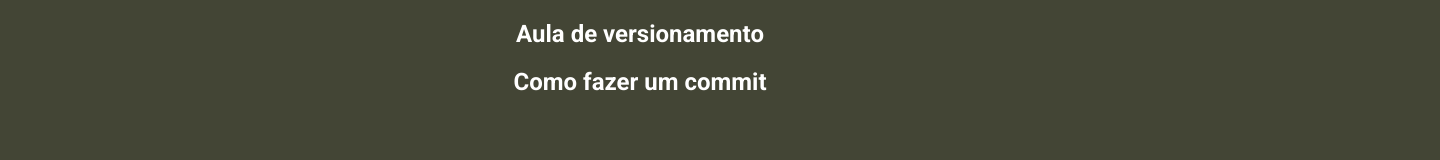
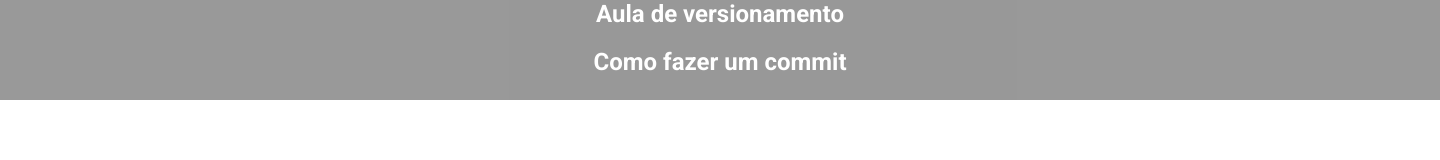
Before and after one commit to Mulannes/-Murillo, a plain HTML site: page index.html in a window 1280 px wide. Shown: the whole page, 1440 px wide, since content can reach past the window. Drawn offline with Linux system fonts and the light colour scheme.

Commit message:
atualizacao2

```diff
--- a/index.html
+++ b/index.html
@@ -8,9 +8,11 @@
     <title>Document</title>
 </head>
 <body>
+    <header class="menu">
     <nav>
     <h1 class="text1">Aula de versionamento</h1>
     <h2 class="text2">Como fazer um commit</h2>
     </nav>
+    </header>
 </body>
 </html>
--- a/styles.css
+++ b/styles.css
@@ -1,11 +1,15 @@
 html, body{
-    background-color: #434535;
+    background-color: #ffffff;
+    border: 0%;
+    padding: 0%;
+    margin: 0%;
 }
 .text1{
     justify-content: center;
     display: flex;
     color: white;
     font-family: roboto;
+    margin-top: 0px;
 }
 .text2{
     justify-content: center;
@@ -13,4 +17,12 @@ html, body{
     color: white;
     font-family: roboto;
     font-size: 24px;
+    display: flex;
 }
+.menu{
+    background-color: rgb(0, 0, 0);
+    width: 1440px;
+    height: 100px;
+    padding-top: 0px;
+    opacity: 40%;
+}
```
